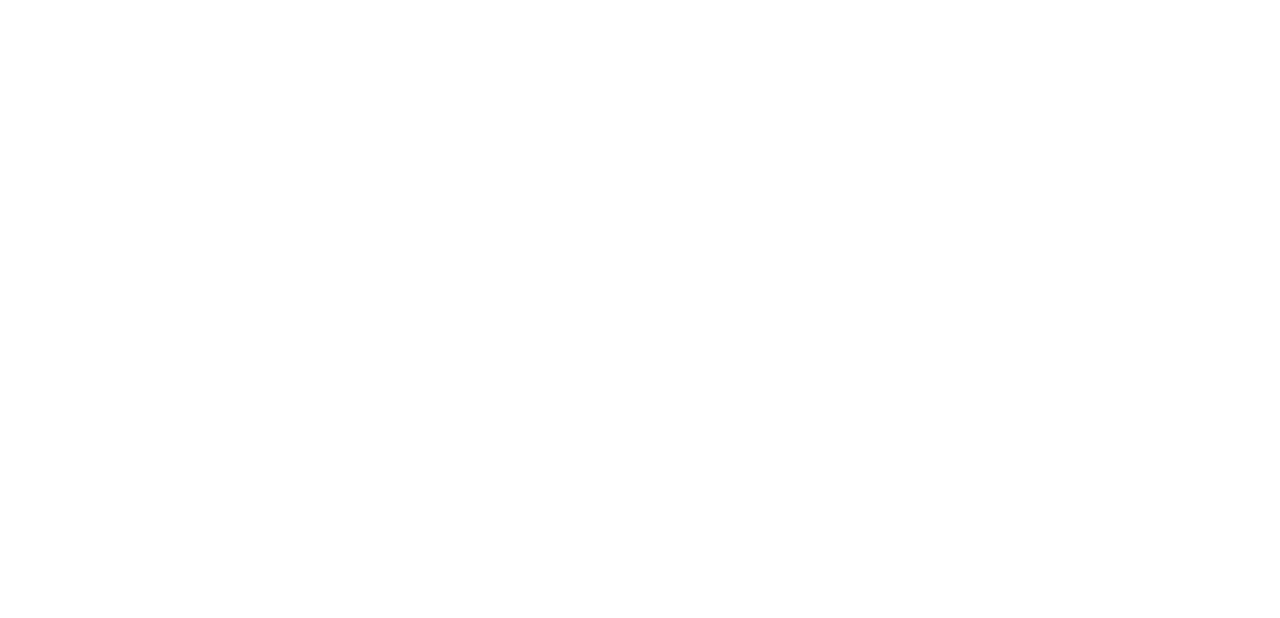
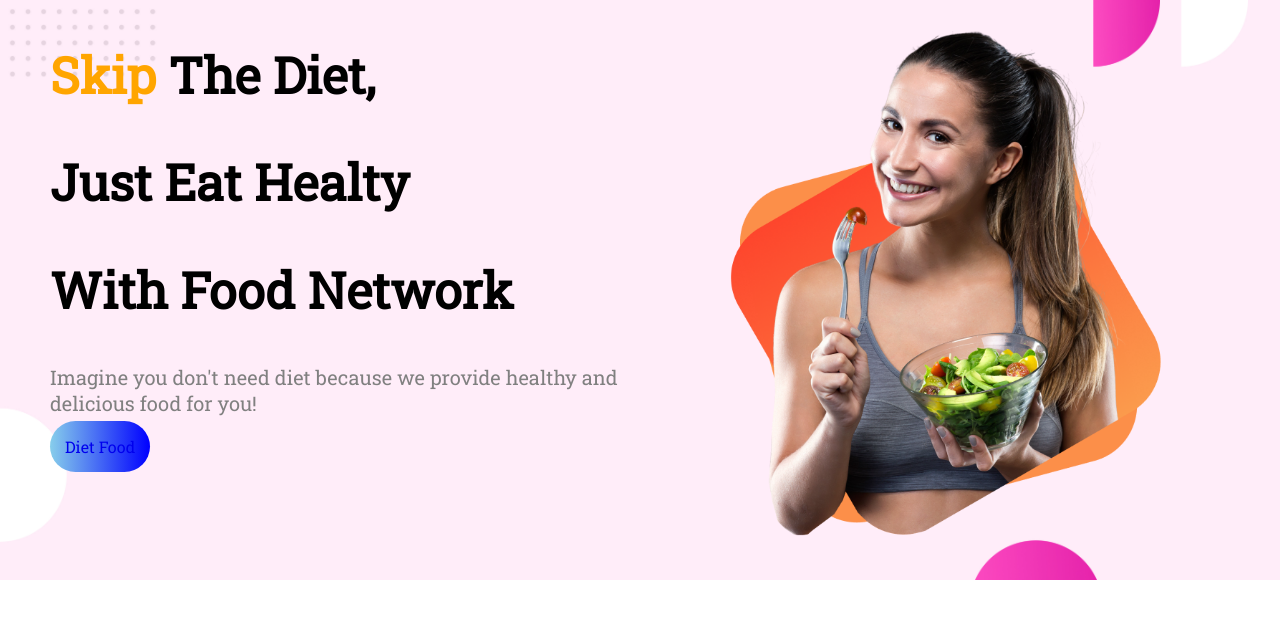
Before and after one commit to ash14psb/first-assignment-food, a plain HTML site: page index.html in a window 1280 px wide. Drawn offline with Linux system fonts and the light colour scheme.

Commit message:
first-section

```diff
--- a/index.html
+++ b/index.html
@@ -7,14 +7,23 @@
     <meta name="viewport" content="width=device-width, initial-scale=1.0">
     <link rel="preconnect" href="https://fonts.googleapis.com">
     <link rel="preconnect" href="https://fonts.gstatic.com" crossorigin>
-    <link href="https://fonts.googleapis.com/css2?family=Montserrat&display=swap" rel="stylesheet">
+    <link href="https://fonts.googleapis.com/css2?family=Roboto+Slab&display=swap" rel="stylesheet">
     <link rel="stylesheet" href="style.css">
     <title>First Assignment</title>
 </head>
 
 <body>
-    <section>
-
+    <section class="top-bg section">
+        <div class="half-width">
+            <h1><span class="orange">Skip</span> The Diet,</h1>
+            <h1>Just Eat Healty</h1>
+            <h1>With Food Network</h1>
+            <p class="para">Imagine you don't need diet because we provide healthy and delicious food for you!</p>
+            <a class="Link" target="blank" href="https://en.wikipedia.org/wiki/Diet_food">Diet Food</a>
+        </div>
+        <div class="half-width">
+            <img src="images/Diet.png" alt="">
+        </div>
     </section>
 </body>
 
--- a/style.css
+++ b/style.css
@@ -1,11 +1,37 @@
 body{
-    font-family: 'Montserrat', sans-serif;
-    font-weight: bolder;
+    font-family: 'Roboto Slab', serif;
+    font-weight: 700px;
+    margin: 0;
+}
+.top-bg{
+    background-image: url(images/top-bg.jpg);
+    background-size: 100%;
+    background-repeat: no-repeat;
+}
+h1{
+    font-size: 50px;
 }
 .orange{
     color: orange;
 }
-a{
+.section{
+    display: flex;
+    width: 100%;
+}
+.half-width{
+    width: 50%;
+    margin-left: 50px;
+}
+.half-width img{
+    width: 80%;
+    margin: 20px;
+}
+.para{
+    font-size: 20px;
+    font-weight: 300;
+    color: gray;
+}
+.Link{
     text-decoration: none;
     background-image: linear-gradient(to right, skyblue, blue);
     padding: 15px;
```
Also changed, not shown: images/top-bg.jpg (added).
